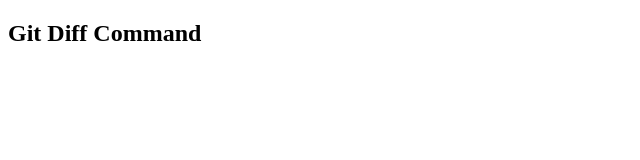
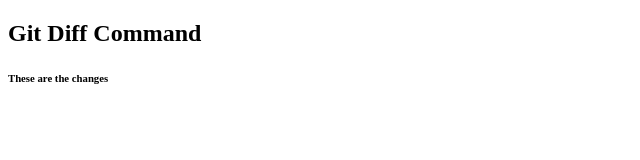
Before and after one commit to alihaider482/Diff, a plain HTML site: page index.html in a window 1280 px wide. Shown: the full height of the page, 0-640 px from the left. Drawn offline with Linux system fonts and the light colour scheme.

Commit message:
done done

```diff
--- a/index.html
+++ b/index.html
@@ -7,6 +7,7 @@
 </head>
 <body>
     <h2>Git Diff Command</h2>
+    <h6>These are the changes</h6>
 
 </body>
 </html>
```
